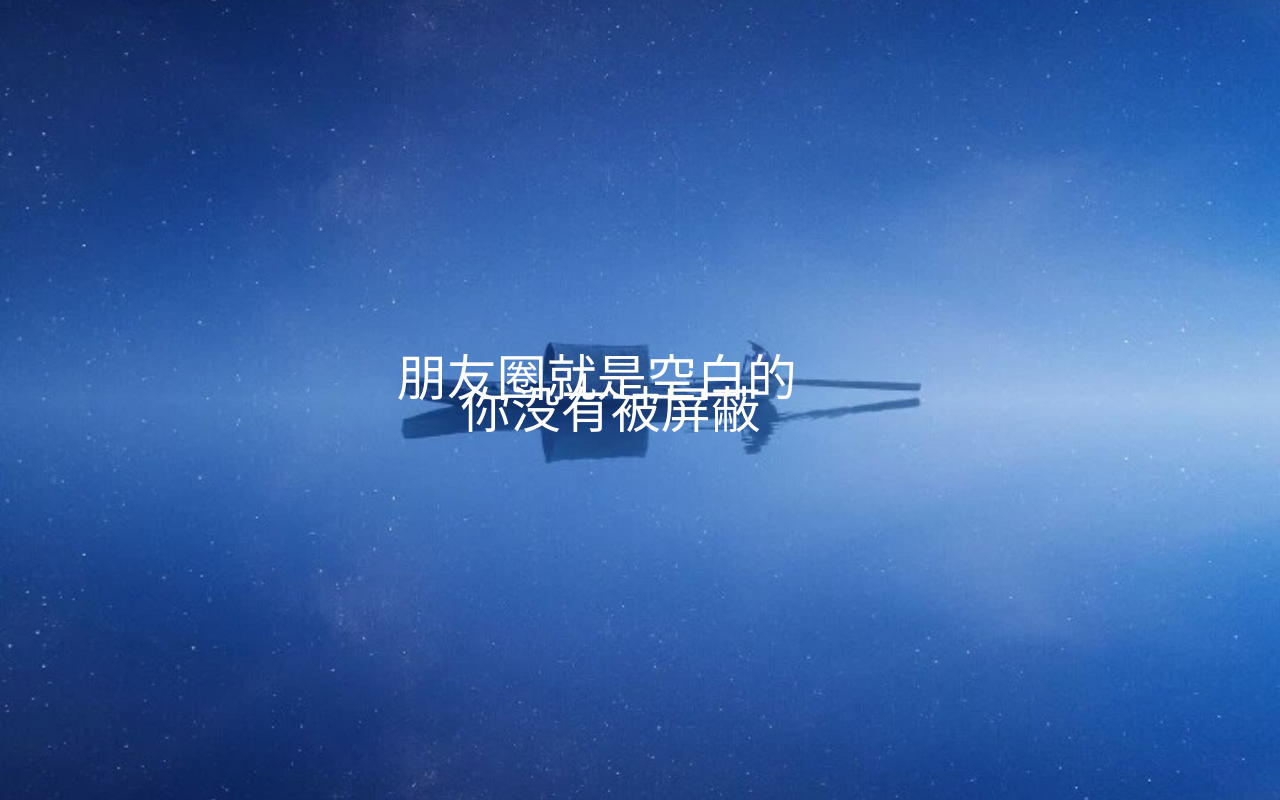
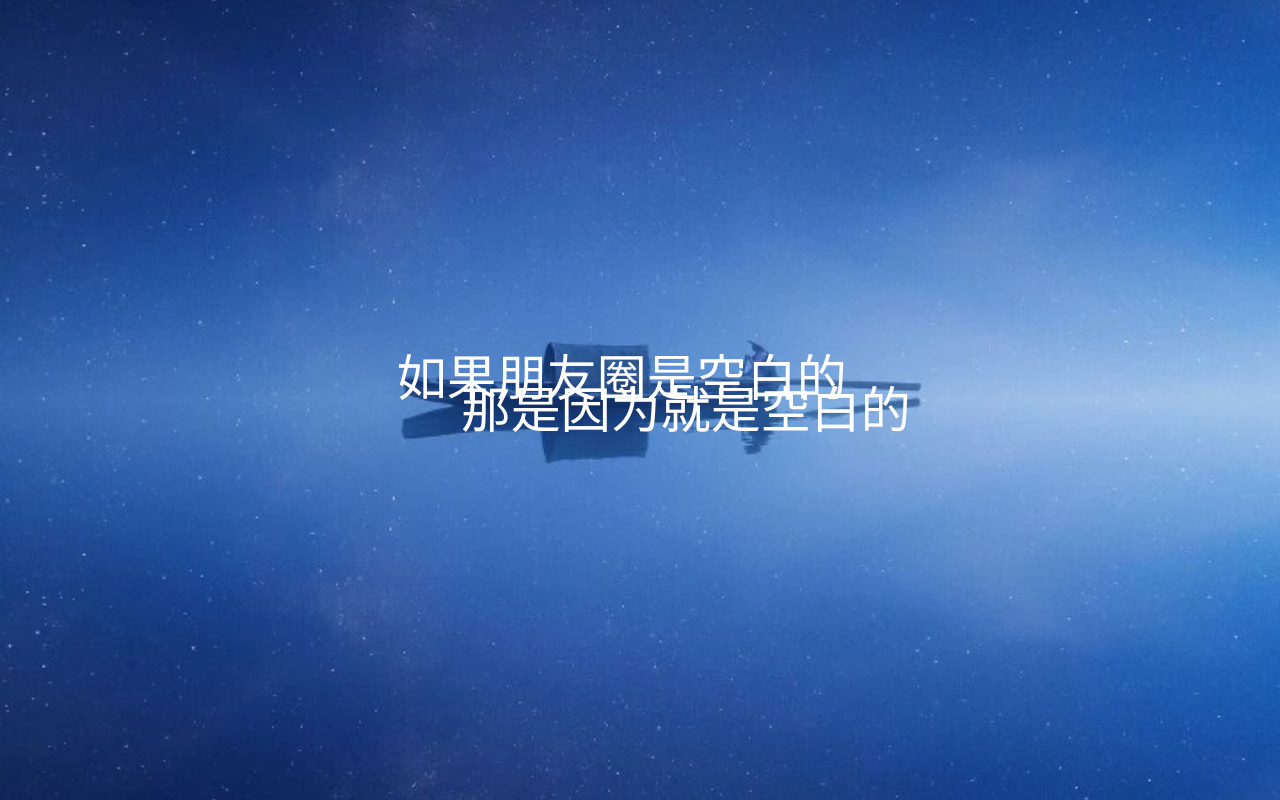
Before and after one commit to cyber-elric/cyber-elric.github.io, a plain HTML site: page wei.html in a window 1280 px wide. Drawn offline with Linux system fonts and the light colour scheme.

Commit message:
Update wei.html

```diff
--- a/wei.html
+++ b/wei.html
@@ -6,13 +6,13 @@
 		.p1 {color: white; font-size: 50px;  position: absolute; top: 36%; left: 31%;}
 		.p2 {color: white; font-size: 50px;  position: absolute; top: 40%; left: 36%;}
 	</style>
-	<title>wei</title>
+	<title>你没有被屏蔽</title>
 </head>
 
 <body>
 	<div>
-		<p class="p1">朋友圈就是空白的</p>
-		<p class="p2">你没有被屏蔽</p>
+		<p class="p1">如果朋友圈是空白的</p>
+		<p class="p2">那是因为就是空白的</p>
 		<!-- 不过，这从某种意义上来说，也是一种屏蔽。 -->
 	</div>
 </body>
```
